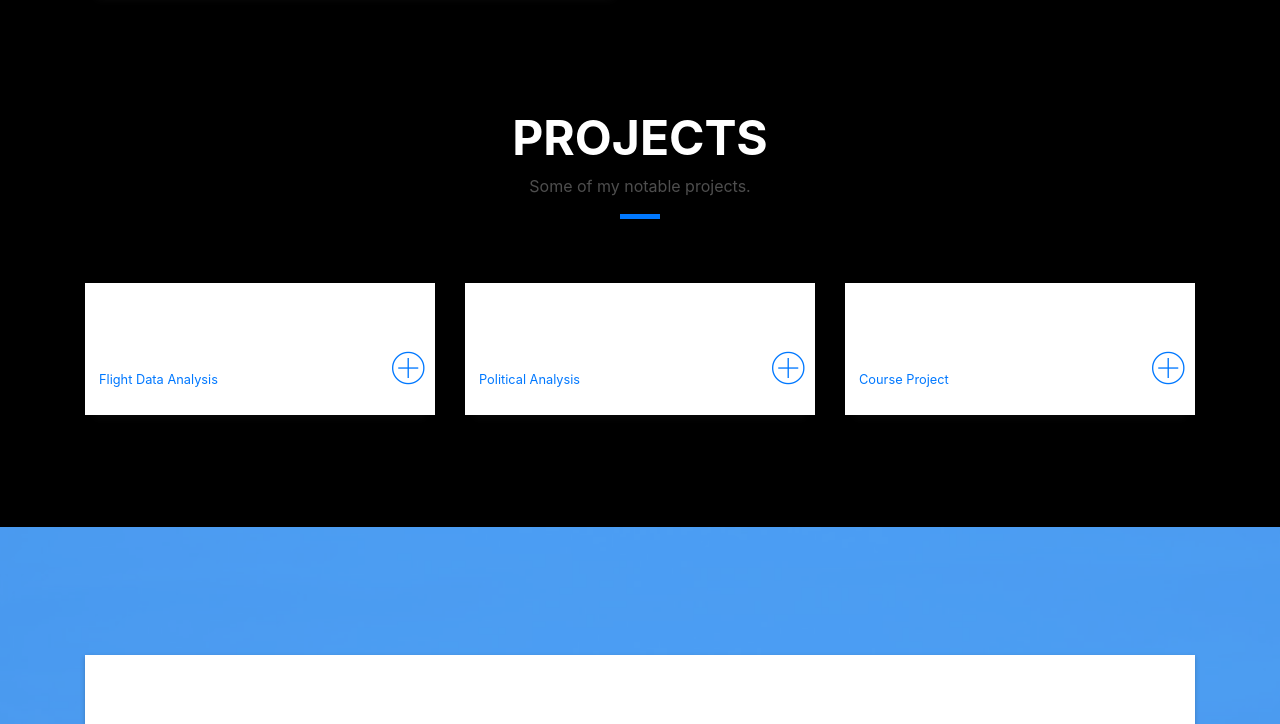
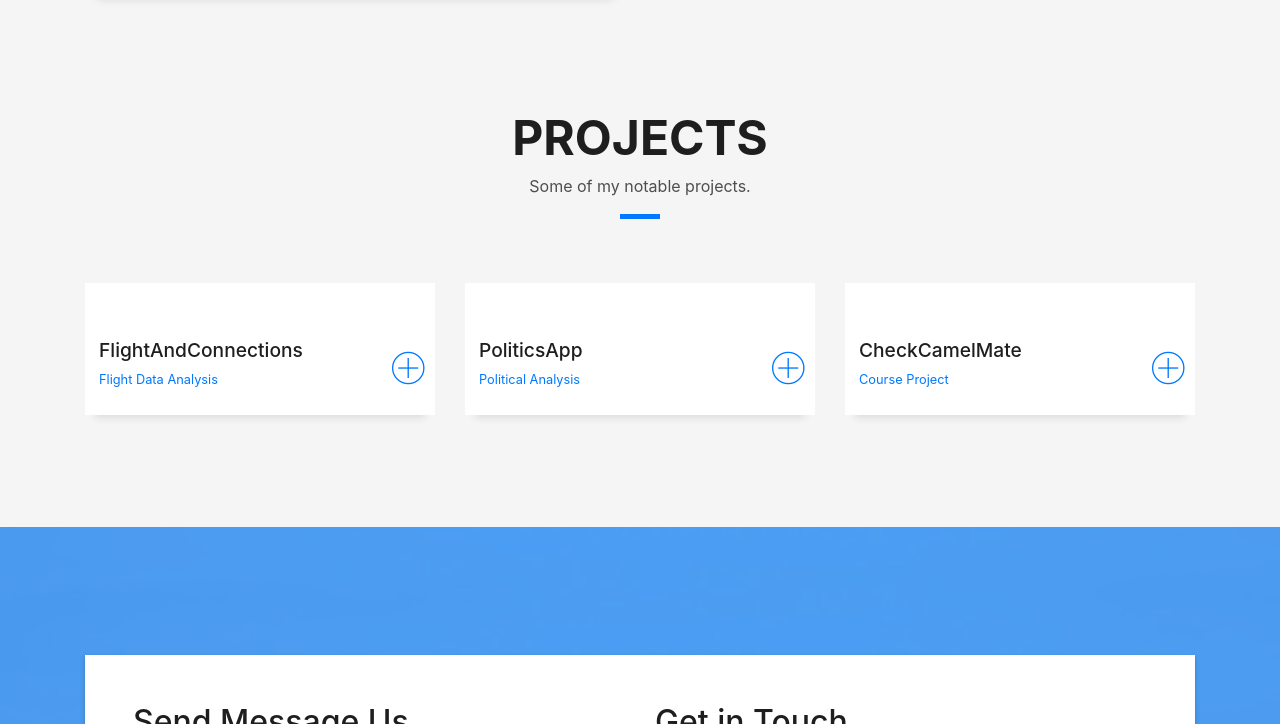
Before and after one commit to henrycashe26/henrycashe26, a plain HTML site: page index.html in a window 1280 px wide. Shown: the part 2704-3428 px from the top of the page. Drawn offline with Linux system fonts and the light colour scheme; files whose address does not match are found by name.

Commit message:
Reverted css style

```diff
--- a/css/style.css
+++ b/css/style.css
@@ -10,7 +10,7 @@
 ======================================*/
 
 body {
-  background-color: #000000;
+  background-color: #f5f5f5;
   color: #4e4e4e;
 }
 
@@ -20,11 +20,11 @@ h3,
 h4,
 h5,
 h6 {
-  color: #ffffff;
+  color: #1e1e1e;
 }
 
 a {
-  color: #ffffff;
+  color: #1e1e1e;
   transition: all 0.5s ease-in-out;
 }
 
@@ -43,7 +43,7 @@ a:hover {
 }
 
 .color-d {
-  color: #000000;
+  color: #f5f5f5;
 }
 
 .color-text-a {
@@ -55,12 +55,12 @@ a:hover {
 .service-box,
 .work-box,
 .card-blog {
-  box-shadow: 0 13px 8px -10px rgba(93, 92, 92, 0.1);
+  box-shadow: 0 13px 8px -10px rgba(0, 0, 0, 0.1);
 }
 
 .box-shadow-a,
 .button:hover {
-  box-shadow: 0 0 0 4px #8c8d8d;
+  box-shadow: 0 0 0 4px #cde1f8;
 }
 
 .display-5 {
```
